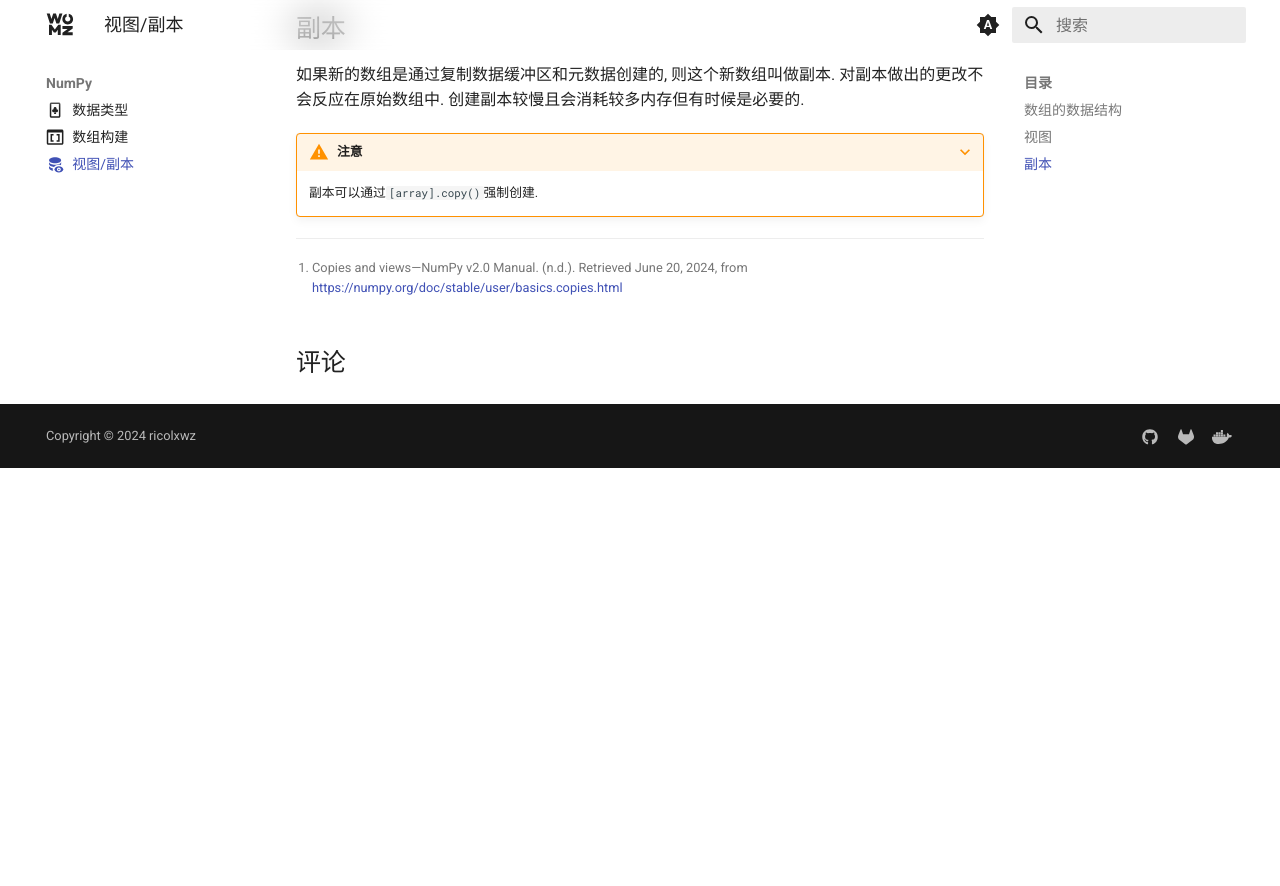
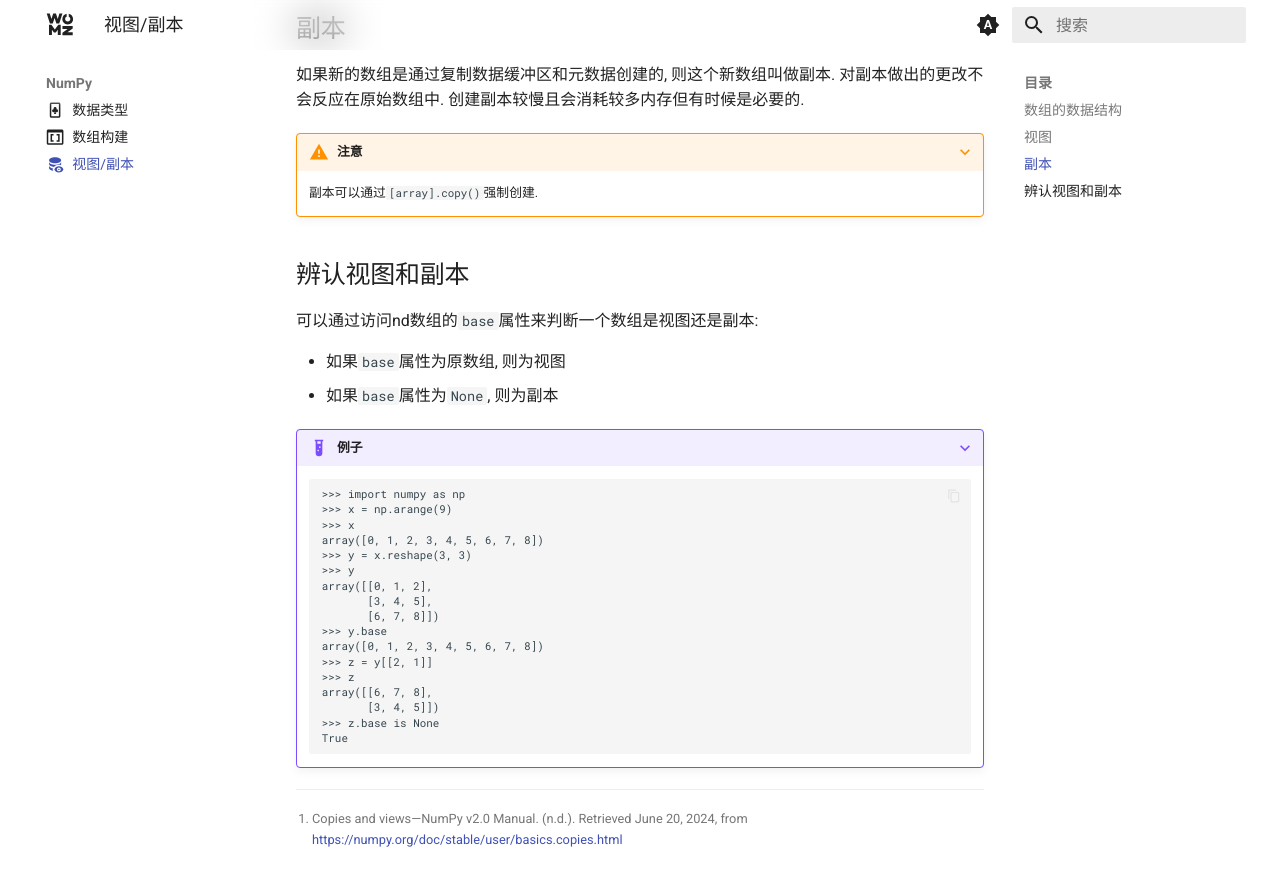
Before and after one commit to sigmax01/py, an MkDocs documentation site: the page built from docs/NumPy/视图副本.md, in a window 1280 px wide and 900 px high, scrolled down 1249 px. Shown: the top 886 px of the window. Built offline with MkDocs 1.6.1 and Material for MkDocs 9.7.7, drawn with Linux system fonts in a browser that asks for light colours; comment, search, counter and statistics services are not loaded; before the commit the page ends 1717 px from its top, so only the background shows below that.

Commit message:
`docs: Add documentation for distinguishing views and copies in NumPy arrays`

````diff
--- a/docs/NumPy/视图副本.md
+++ b/docs/NumPy/视图副本.md
@@ -57,4 +57,33 @@ NumPy数组的数据结构由两部分构成: 一部分是实际数据的连续
 
     副本可以通过`[array].copy()`强制创建.
 
+## 辨认视图和副本
+
+可以通过访问nd数组的`base`属性来判断一个数组是视图还是副本:
+
+- 如果`base`属性为原数组, 则为视图
+- 如果`base`属性为`None`, 则为副本
+
+???+ example "例子"
+
+    ```
+    >>> import numpy as np
+    >>> x = np.arange(9)
+    >>> x
+    array([0, 1, 2, 3, 4, 5, 6, 7, 8])
+    >>> y = x.reshape(3, 3)
+    >>> y
+    array([[0, 1, 2],
+           [3, 4, 5],
+           [6, 7, 8]])
+    >>> y.base
+    array([0, 1, 2, 3, 4, 5, 6, 7, 8])
+    >>> z = y[[2, 1]]
+    >>> z
+    array([[6, 7, 8],
+           [3, 4, 5]])
+    >>> z.base is None
+    True
+    ```
+
 [^1]: Copies and views—NumPy v2.0 Manual. (n.d.). Retrieved June 20, 2024, from https://numpy.org/doc/stable/user/basics.copies.html
````
